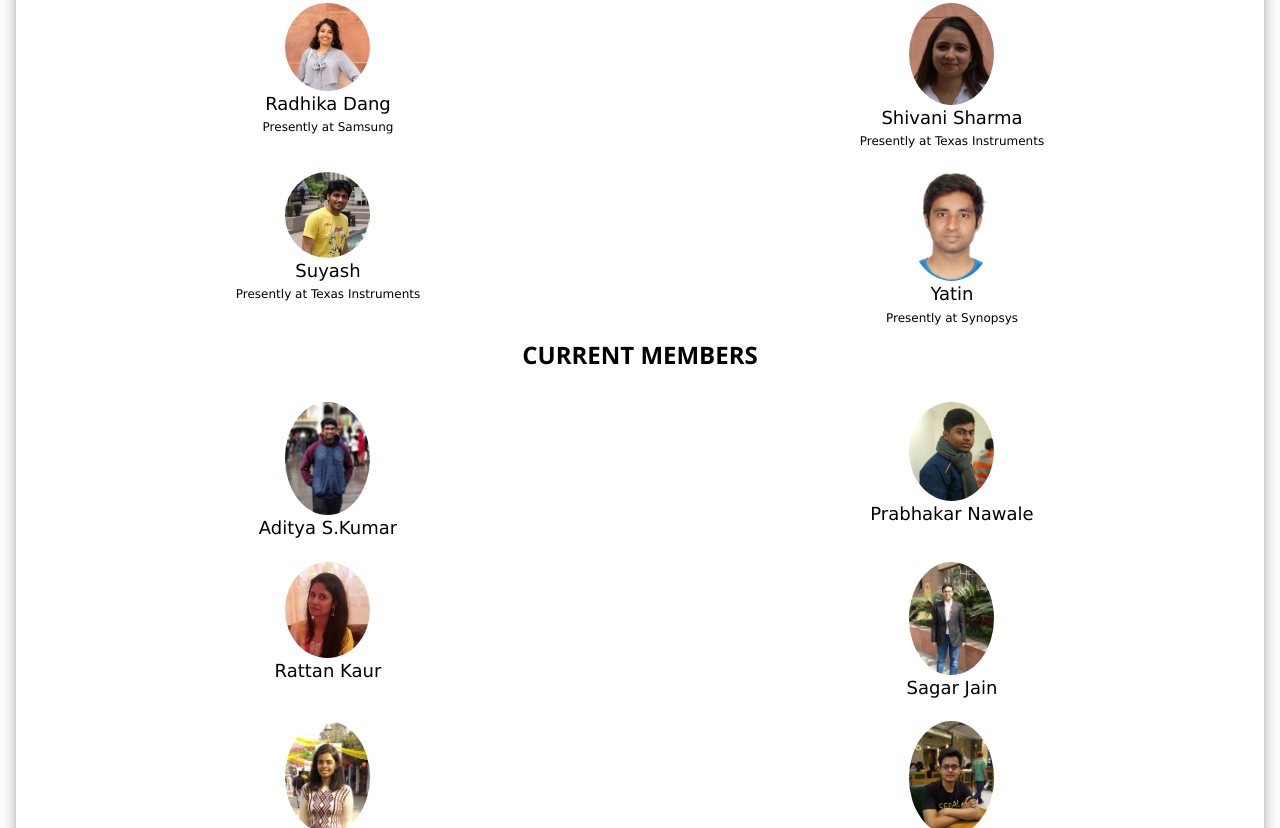
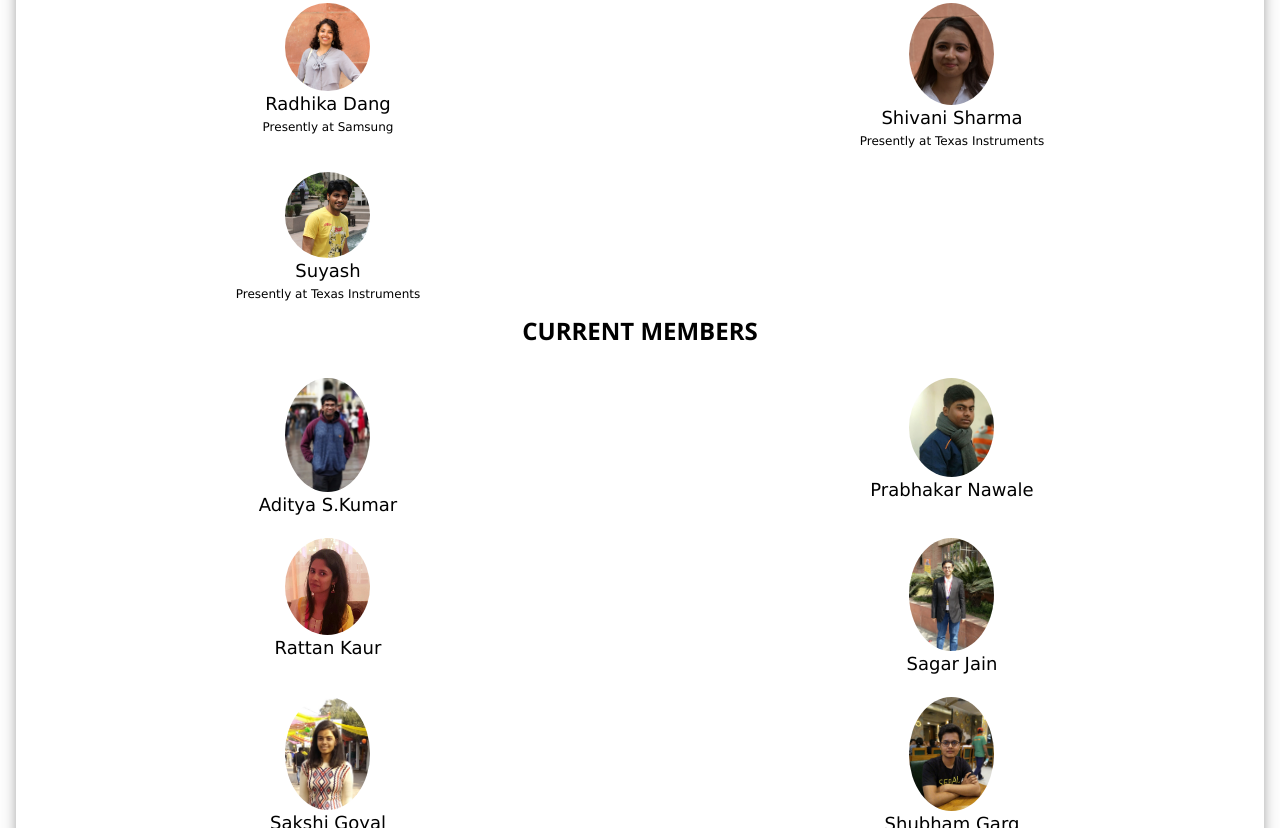
Before and after one commit to all-men-must-die/all-men-must-die.github.io, a plain HTML site: page people.html in a window 1280 px wide. Shown: the part 1177-2005 px from the top of the page. Drawn offline with nearby package versions, Linux system fonts and the light colour scheme.

Commit message:
remove people

```diff
--- a/people.html
+++ b/people.html
@@ -211,14 +211,6 @@
     </div>
 
 
-    <div class="w3-col m6 l6 w3-center">
-<br>
-   <img src="yat.jpg" class="w3-circle w3-hide-small" style="width:85px">
-      <div>
-        <span class="w3-large">Yatin </span><br>
-		<span class="w3-small">Presently at Synopsys</span><br>
-      </div>
-    </div>
 
 </div>
 
```
